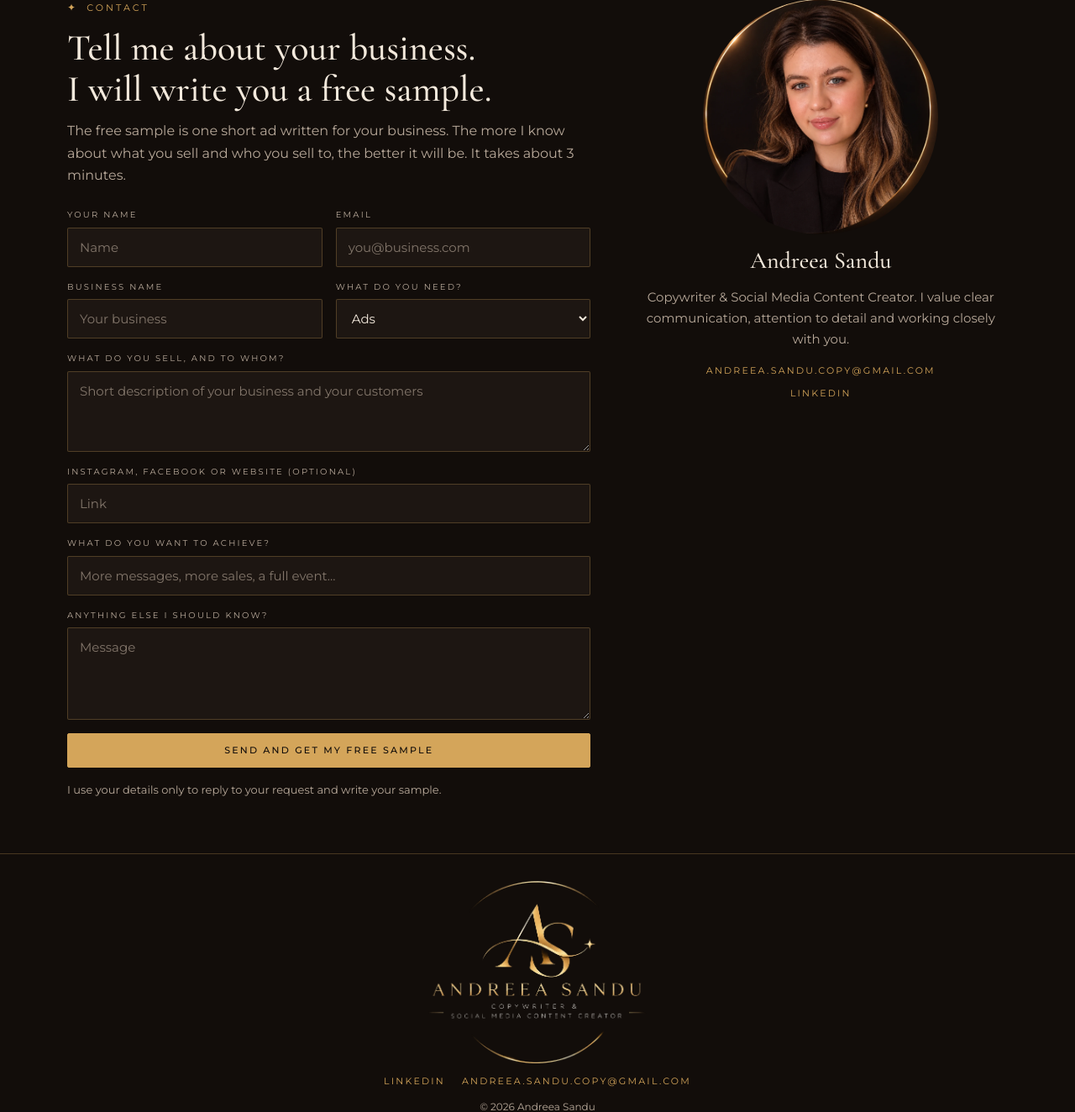
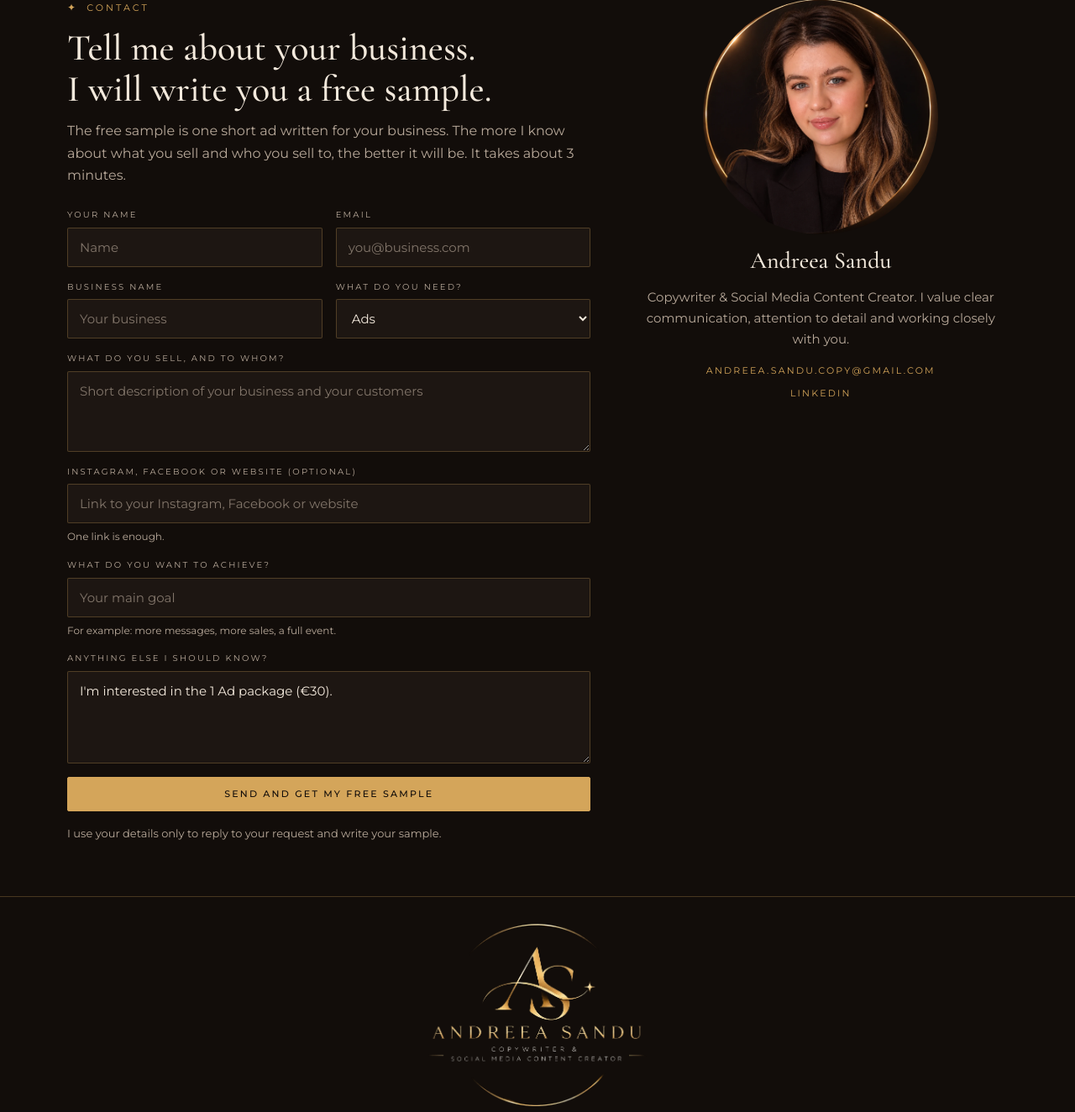
Before and after one commit to SanduAndreea22/Andreea-Tech-Content-Studio, a Django app: a page that uses studio/templates/studio/contact.html in a window 1280 px wide. Shown: the part 189-1513 px from the top of the page at 84% size. Run offline with Django 5.2, Linux system fonts and the light colour scheme; parts of the project's set-up code (start-up, migrations or seed data) failed here and were passed over.

Commit message:
UX fixes: package buttons pre-fill the form, clearer form hints, empty portfolio, prices on Services
Co-Authored-By: Claude Sonnet 5.5 <noreply@anthropic.com>
Claude-Session: https://claude.ai/code/session_01Gn5nm9WY1abkMyEn3h7JWC

```diff
--- a/studio/forms.py
+++ b/studio/forms.py
@@ -36,9 +36,13 @@ class ContactForm(forms.ModelForm):
             "business_name": forms.TextInput(attrs={"placeholder": "Your business"}),
             "what_you_sell": forms.Textarea(attrs={
                 "rows": 3, "placeholder": "Short description of your business and your customers"}),
-            "link": forms.TextInput(attrs={"placeholder": "Link"}),
-            "goal": forms.TextInput(attrs={"placeholder": "More messages, more sales, a full event..."}),
-            "message": forms.Textarea(attrs={"rows": 4, "placeholder": "Message"}),
+            "link": forms.TextInput(attrs={"placeholder": "Link to your Instagram, Facebook or website"}),
+            "goal": forms.TextInput(attrs={"placeholder": "Your main goal"}),
+            "message": forms.Textarea(attrs={"rows": 4, "placeholder": "Anything else you want me to know"}),
+        }
+        help_texts = {
+            "goal": "For example: more messages, more sales, a full event.",
+            "link": "One link is enough.",
         }
 
     def clean(self):
--- a/studio/static/studio/css/site.css
+++ b/studio/static/studio/css/site.css
@@ -140,6 +140,7 @@ textarea { min-height: 96px; resize: vertical; }
 ::placeholder { color: rgba(184,169,154,.65); }
 .error, .errors { color: var(--error); font-size: 13px; }
 .errors ul { list-style: none; margin: 0; padding: 0; }
+.hint { color: var(--text-dim); font-size: 12px; }
 .privacy { grid-column: 1 / -1; color: var(--text-dim); font-size: 13px; }
 .hp { position: absolute; left: -9999px; width: 1px; height: 1px; overflow: hidden; }
 
--- a/studio/templates/studio/contact.html
+++ b/studio/templates/studio/contact.html
@@ -22,8 +22,8 @@
         <div class="field">{{ form.business_name.label_tag }}{{ form.business_name }}{% for e in form.business_name.errors %}<span class="error" role="alert">{{ e }}</span>{% endfor %}</div>
         <div class="field">{{ form.service.label_tag }}{{ form.service }}{% for e in form.service.errors %}<span class="error" role="alert">{{ e }}</span>{% endfor %}</div>
         <div class="field full">{{ form.what_you_sell.label_tag }}{{ form.what_you_sell }}{% for e in form.what_you_sell.errors %}<span class="error" role="alert">{{ e }}</span>{% endfor %}</div>
-        <div class="field full">{{ form.link.label_tag }}{{ form.link }}{% for e in form.link.errors %}<span class="error" role="alert">{{ e }}</span>{% endfor %}</div>
-        <div class="field full">{{ form.goal.label_tag }}{{ form.goal }}{% for e in form.goal.errors %}<span class="error" role="alert">{{ e }}</span>{% endfor %}</div>
+        <div class="field full">{{ form.link.label_tag }}{{ form.link }}<span class="hint">{{ form.link.help_text }}</span>{% for e in form.link.errors %}<span class="error" role="alert">{{ e }}</span>{% endfor %}</div>
+        <div class="field full">{{ form.goal.label_tag }}{{ form.goal }}<span class="hint">{{ form.goal.help_text }}</span>{% for e in form.goal.errors %}<span class="error" role="alert">{{ e }}</span>{% endfor %}</div>
         <div class="field full">{{ form.message.label_tag }}{{ form.message }}{% for e in form.message.errors %}<span class="error" role="alert">{{ e }}</span>{% endfor %}</div>
         <div class="field full"><button class="btn" type="submit">Send and get my free sample</button></div>
         <p class="privacy full">I use your details only to reply to your request and write your sample.</p>
--- a/studio/templates/studio/packages.html
+++ b/studio/templates/studio/packages.html
@@ -22,7 +22,7 @@
           <ul>
             {% for item in pack.features %}<li>{{ item }}</li>{% endfor %}
           </ul>
-          <a class="btn{% if not pack.highlight %} ghost{% endif %}" href="{% url 'contact' %}?service={% if group.title == 'Ads' %}ads{% else %}posts{% endif %}">Ask for this</a>
+          <a class="btn{% if not pack.highlight %} ghost{% endif %}" href="{% url 'contact' %}?service={% if group.title == 'Ads' %}ads{% else %}posts{% endif %}&amp;package={{ pack.name|urlencode }}">Choose this package</a>
         </article>
         {% endfor %}
       </div>
--- a/studio/templates/studio/services.html
+++ b/studio/templates/studio/services.html
@@ -15,17 +15,17 @@
       <article class="service-item">
         <h2>Advertising copy</h2>
         <p>Promotional copy, advertising concepts, persuasive messages, headlines and calls to action. You get ads that are ready to publish.</p>
-        <p class="meta-line">Available as <a href="{% url 'packages' %}">1 Ad or 3 Ads</a>.</p>
+        <p class="meta-line">Packages from €{{ ads_from }}. <a href="{% url 'packages' %}">See the ad packages</a></p>
       </article>
       <article class="service-item">
         <h2>Social media content</h2>
         <p>Instagram post concepts, carousels (posts with several images), captions and Reels scripts. Each post has clear text and a next step for your followers.</p>
-        <p class="meta-line">Available as <a href="{% url 'packages' %}">Starter Posts, Growth Pack or Full Month</a>.</p>
+        <p class="meta-line">Packages from €{{ posts_from }}. <a href="{% url 'packages' %}">See the post packages</a></p>
       </article>
       <article class="service-item">
         <h2>Marketing &amp; promotional content</h2>
         <p>Promotional messages, product and service descriptions, event announcements and sales-focused content.</p>
-        <p class="meta-line">Priced per text. <a href="{% url 'contact' %}?service=texts">Ask for a price</a>.</p>
+        <p class="meta-line">Fixed price per text. <a href="{% url 'contact' %}?service=texts">Ask for the price</a></p>
       </article>
       <article class="service-item">
         <h2>Ads built on your customer's problem</h2>
--- a/studio/views.py
+++ b/studio/views.py
@@ -9,8 +9,17 @@ def home(request):
     return render(request, "studio/home.html")
 
 
+def _cheapest(group_title):
+    for group in PACKAGE_GROUPS:
+        if group["title"] == group_title:
+            return min(pack["price"] for pack in group["packages"])
+
+
 def services(request):
-    return render(request, "studio/services.html")
+    return render(request, "studio/services.html", {
+        "ads_from": _cheapest("Ads"),
+        "posts_from": _cheapest("Social media posts"),
+    })
 
 
 def packages(request):
@@ -52,6 +61,12 @@ def contact(request):
         service = request.GET.get("service")
         if service in dict(ContactForm.Meta.model.SERVICE_CHOICES):
             initial["service"] = service
+        # A package button on the Packages page pre-fills the message with the chosen package.
+        chosen = request.GET.get("package")
+        for group in PACKAGE_GROUPS:
+            for pack in group["packages"]:
+                if pack["name"] == chosen:
+                    initial["message"] = f"I'm interested in the {pack['name']} package (€{pack['price']})."
         form = ContactForm(initial=initial)
     return render(request, "studio/contact.html", {"form": form})
 
```
Also changed, not shown: studio/templates/studio/portfolio.html (+8 -1 lines), studio/tests.py (+30 -0 lines).
